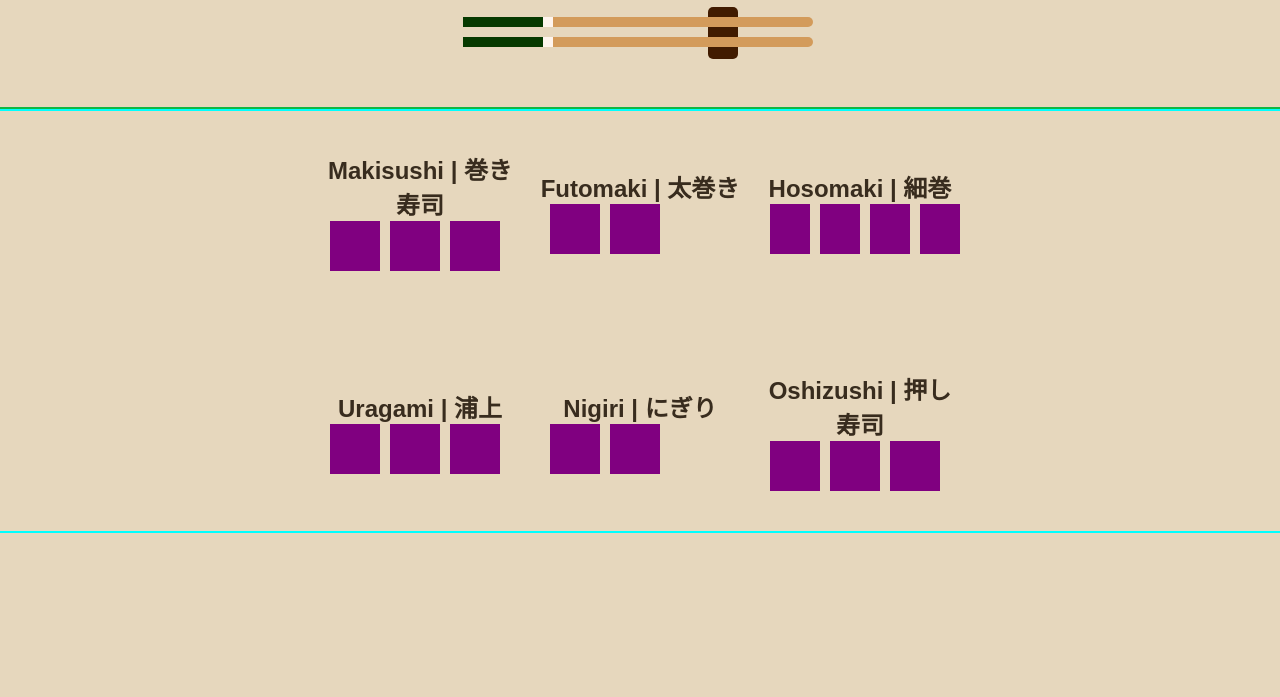
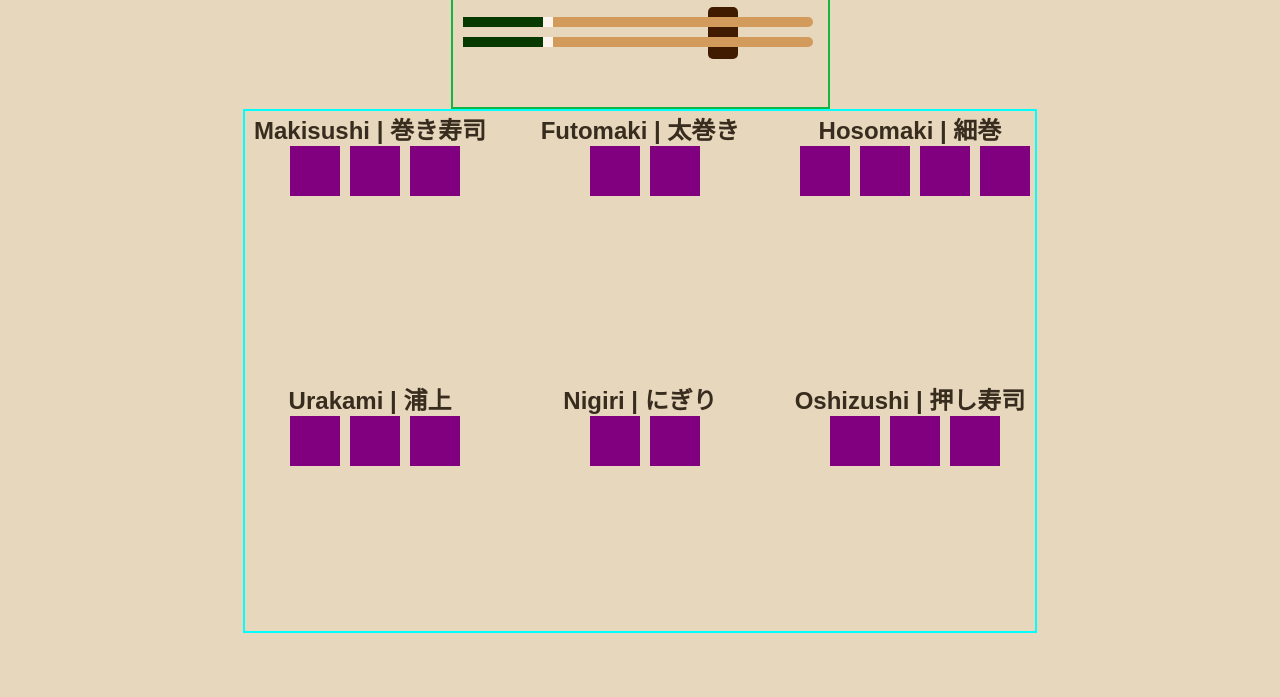
Before and after one commit to Feelshot/Reto_100DaysOfCode, a plain HTML site: page Retos/retos10/reto3.html in a window 1280 px wide. Shown: the part 103-800 px from the top of the page. Drawn offline with Linux system fonts and the light colour scheme; a web font is replaced by a local one.

Commit message:
commit con avances generales en estructura css

```diff
--- a/Retos/retos10/reto3.html
+++ b/Retos/retos10/reto3.html
@@ -56,7 +56,7 @@
         </div>
     </div>
     <div class="urakami"> <!--Sushi normal, con alga por fuera-->
-        <h2>Uragami | 浦上</h2>
+        <h2>Urakami | 浦上</h2>
         <div class="sushi-container-03">
             <div class="urakami-01"></div>
             <div class="urakami-02"></div>
--- a/Retos/retos10/style-reto3.css
+++ b/Retos/retos10/style-reto3.css
@@ -6,6 +6,7 @@
     padding: 0;
 }
 body {
+    width: 100%;
     font-family: 'Dongle', sans-serif;
     background: #E6D7BD;
     color: #382c1e;
@@ -16,20 +17,21 @@ body {
     justify-content: center;
     margin: 0 auto 0 auto;
 }
+/*Sushis contenedores padres*/
 .makisushi-01, .makisushi-02, .makisushi-03, .futomaki-01, .futomaki-02, .hosomaki-01, .hosomaki-02, .hosomaki-03, .hosomaki-04, .urakami-01, .urakami-02, .urakami-03, .nigiri-01, .nigiri-02, .oshizushi-01, .oshizushi-02, .oshizushi-03 {
     background-color: purple;
     width: 50px;
     height: 50px;
     margin-left: 10px;
+    position: relative;
 }
 .sushi-container-02, .sushi-container-03, .sushi-container-04 {
     display: flex;
 }
+
 /* ---- Palillos header ---- */
 header {
     border: 2px solid rgb(18, 182, 67);
-    height: 100%;
-    width: 100%;
 }
 h1 {
     margin-bottom: 20px;
@@ -87,6 +89,8 @@ h1 {
     left: 90px;
     border-radius: 0 20px 20px 0;
 }
+
+
 /* ==== Main | Tipos de sushi ==== */
 main {
     display: flex;
@@ -94,36 +98,109 @@ main {
     justify-content: center;
     align-items: center;
     border: 2px solid aqua;
-    width: 100%;
+
     display: grid;
-    grid-template-columns: 200px 200px 200px;
-    grid-template-rows: 200px 200px;
+    grid-template-columns: 250px 250px 250px;
+    grid-template-rows: 250px 250px;
     column-gap: 20px;
     row-gap: 20px;
 
 }
+
 /* ---- Makisushi ----  Sushis con el alga por dentro */
+.makisushi {
+    width: 250px;
+    height: 250px;
+    display: flex;
+    flex-direction: column;
+    justify-content: center;
+    align-items: center;
+    margin: 0 auto 0 auto;
+}
+.makisushi .sushi-container-03 {
+    height: 100%;
+}
+
 
 /* ---- Futomaki ----  Sushis gordos*/
+.futomaki{
+    width: 250px;
+    height: 250px;
+    display: flex;
+    flex-direction: column;
+    justify-content: center;
+    align-items: center;
+    margin: 0 auto 0 auto;
+}
+.futomaki .sushi-container-02 {
+    height: 100%;
+}
+/* ---- Hosomaki ---- Sushi muy delgado con alga por fuera */
+.hosomaki {
+    width: 250px;
+    height: 250px;
+    display: flex;
+    flex-direction: column;
+    justify-content: center;
+    align-items: center;
+    margin: 0 auto 0 auto;
+}
+.hosomaki .sushi-container-04 {
+    height: 100%;
+}
+/* ---- Uragami ---- Sushi normal, con alga por fuera */
+.urakami {
+    width: 250px;
+    height: 250px;
+    display: flex;
+    flex-direction: column;
+    justify-content: center;
+    align-items: center;
+    margin: 0 auto 0 auto;
+}
+.urakami .sushi-container-03 {
+    height: 100%;
+}
+/* ---- Nigiri ---- Arroz con salmoun arriba*/
+.nigiri {
+    width: 250px;
+    height: 250px;
+    display: flex;
+    flex-direction: column;
+    justify-content: center;
+    align-items: center;
+    margin: 0 auto 0 auto;
+}
+.nigiri .sushi-container-02 {
+    height: 100%;
+}
+/* ---- Oshizushi ---- Sushi cuadrado */
+.oshizushi {
+    width: 250px;
+    height: 250px;
+    display: flex;
+    flex-direction: column;
+    justify-content: center;
+    align-items: center;
+    margin: 0 auto 0 auto;
+}
+.oshizushi .sushi-container-03 {
+    height: 100%;
+}
 
-/* ---- Hosomaki ---- Sushi muy delgado con alga por fuera */
 
-/* ---- Uragami ---- Sushi normal, con alga por fuera */
 
-/* ---- Nigiri ---- Arroz con salmoun arriba*/
 
-/* ---- Oshizushi ---- Sushi cuadrado */
-
-@media (max-width: 800px){
+/* =-=-=-= Media Queries =-=-=-=*/
+@media (max-width: 900px){
     main {
         display: grid;
         grid-template-columns: 300px 300px;
-        grid-template-rows: 280px 280px 280px;
+        grid-template-rows: 300px 300px 300px;
     }
 
 }
-
-@media (max-width: 450px) {
+@media (max-width: 630px) {
     main {
         display: grid;
         grid-template-columns: 300px ;
```
